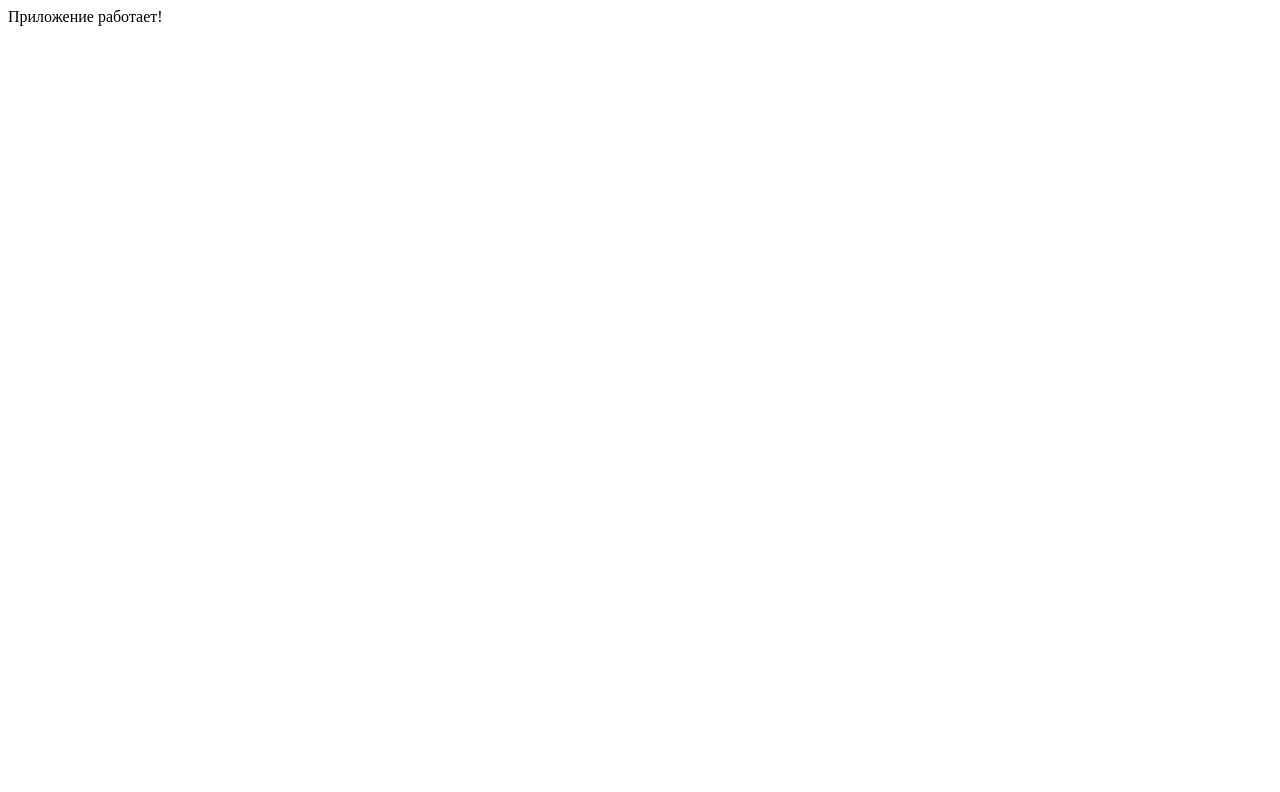
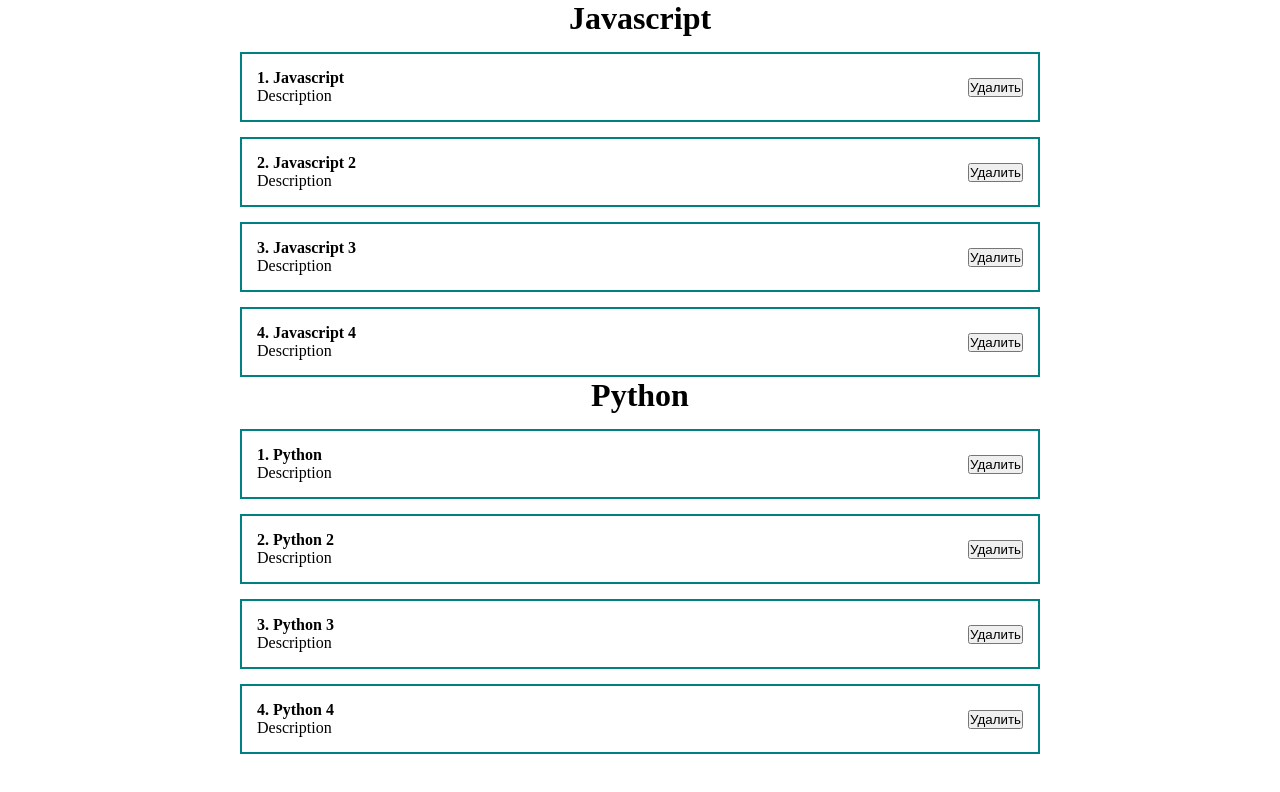
Before and after one commit to Dennikoff/ReactJS, a React (Create React App) app: page / in a window 1280 px wide. Shown: the top 792 px of the page. Built offline with nearby package versions, Linux system fonts and the light colour scheme.

Commit message:
Work with list component

```diff
--- a/src/App.js
+++ b/src/App.js
@@ -1,8 +1,31 @@
-import React from "react";
+import React, {useState} from "react";
+// import Counter from "./components/Counter";
+// import ClassCounter from "./components/ClassCounter";
+import './styles/App.css'
+import PostItem from "./components/PostItem";
+import PostList from "./components/PostList";
+
 
 function App() {
-  return (
+    const [posts, setPosts] = useState([
+        {id:1, title: 'Javascript', body:'Description'},
+        {id:2, title: 'Javascript 2', body:'Description'},
+        {id:3, title: 'Javascript 3', body:'Description'},
+        {id:4, title: 'Javascript 4', body:'Description'}
+    ])
+
+    const [posts2, setPosts2] = useState([
+        {id:1, title: 'Python', body:'Description'},
+        {id:2, title: 'Python 2', body:'Description'},
+        {id:3, title: 'Python 3', body:'Description'},
+        {id:4, title: 'Python 4', body:'Description'}
+    ])
+
+    return (
     <div className="App">
+        {/*<h1 className={"title"}>Список постов</h1>*/}
+        <PostList posts={posts} title={"Javascript"}/>
+        <PostList posts={posts2} title={"Python"}/>
 
     </div>
   );
--- /dev/null
+++ b/src/components/ClassCounter.jsx
@@ -0,0 +1,28 @@
+import React, {useState} from "react";
+
+class ClassCounter extends React.Component {
+
+    constructor(props) {
+        super(props);
+        this.state = {
+            count: 0
+        }
+    }
+
+
+    render() {
+        return (
+            <div>
+                <h1>{this.state.count}</h1>
+                <button onClick={() => this.setState({count: this.state.count + 1})}>
+                    Increment
+                </button>
+                <button onClick={() => this.setState({count: this.state.count - 1})}>
+                    Decrement
+                </button>
+            </div>
+        )
+    }
+}
+
+export default ClassCounter;
--- /dev/null
+++ b/src/components/Counter.jsx
@@ -0,0 +1,18 @@
+import React, {useState} from 'react';    //rsc tab
+
+const Counter = function () {
+    const [count, setCount] = useState(0)
+    return (
+        <div>
+            <h1>{count}</h1>
+            <button onClick={() => setCount(count + 1)}>
+                Increment
+            </button>
+            <button onClick={() => setCount(count - 1)}>
+                Decrement
+            </button>
+        </div>
+    )
+}
+
+export default Counter;
--- /dev/null
+++ b/src/components/PostItem.jsx
@@ -0,0 +1,25 @@
+import React from 'react';
+
+const PostItem = (props) => {
+    return (
+        <div>
+            <div className="post">
+                <div className="post__content">
+                    <strong>
+                        {props.post.id}. {props.post.title}
+                    </strong>
+                    <div>
+                        {props.post.body}
+                    </div>
+                </div>
+                <div className="post__btns">
+                    <button>
+                        Удалить
+                    </button>
+                </div>
+            </div>
+        </div>
+    );
+};
+
+export default PostItem;
--- /dev/null
+++ b/src/components/PostList.jsx
@@ -0,0 +1,17 @@
+import React from 'react';
+import PostItem from "./PostItem";
+
+const PostList = ({posts, title}) => {
+    return (
+        <div>
+            <h1 style={{textAlign: 'center'}}>
+                {title}
+            </h1>
+            {posts.map(post =>
+                <PostItem post={post} key={post.id}/>
+            )}
+        </div>
+    );
+};
+
+export default PostList;
--- a/src/index.js
+++ b/src/index.js
@@ -1,10 +1,10 @@
 import React from 'react';
 import ReactDOM from 'react-dom/client';
-
+import App from './App'
 
 const root = ReactDOM.createRoot(document.getElementById('root'));
 root.render(
     <div>
-        Приложение работает!
+        <App></App>
     </div>
 );
--- /dev/null
+++ b/src/styles/App.css
@@ -0,0 +1,27 @@
+* {
+    margin: 0;
+    padding: 0;
+    box-sizing: border-box;
+}
+
+#root {
+    display:flex;
+    justify-content: center;
+}
+
+.title {
+   text-align: center;
+}
+
+.App {
+    width: 800px;
+}
+
+.post {
+    display: flex;
+    padding: 15px;
+    border: 2px solid teal;
+    margin-top: 15px;
+    justify-content: space-between;
+    align-items: center;
+}
```
